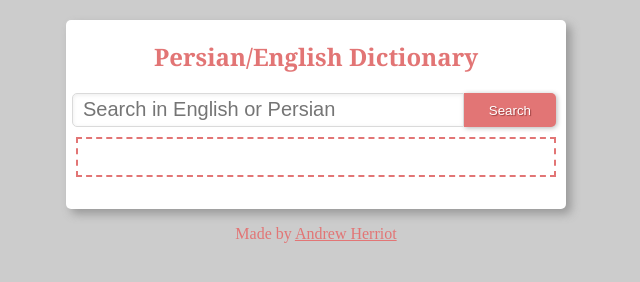
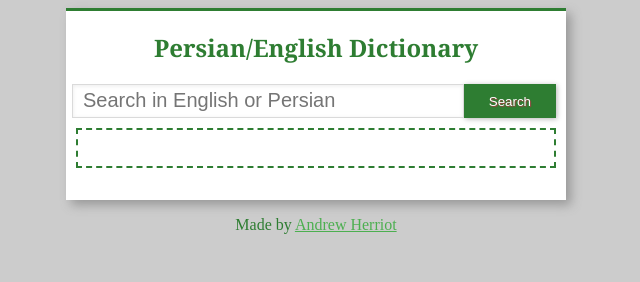
Before and after one commit to aherriot/dictionary, a website: page index.html in a window 1280 px wide. Shown: the whole page, without its empty margins (324-964 px from the left). Drawn offline with nearby package versions, Linux system fonts and the light colour scheme.

Commit message:
Updating the style and introducing sass.

```diff
--- a/Gruntfile.js
+++ b/Gruntfile.js
@@ -13,11 +13,25 @@ module.exports = function(grunt) {
       options: {
         livereload: true
       },
-      files: ['*.html', '*.js', '*.css']
+      files: ['*.html', '*.js', '*.css'],
+      css: {
+        files: '**/*.scss',
+        tasks: ['sass']
+      }
+    },
+    sass: {
+      dist: {
+        files: {
+          'style.css': 'style.scss'
+        }
+      }
     }
   });
+
   grunt.loadNpmTasks('grunt-contrib-connect');
   grunt.loadNpmTasks('grunt-contrib-watch');
+  grunt.loadNpmTasks('grunt-contrib-sass');
+
   grunt.registerTask('serve', [
     'connect:server',
     'watch'
--- a/main.js
+++ b/main.js
@@ -1,3 +1,8 @@
+var fromLang;
+var toLang = "fa";
+var results = $("#results");
+
+
 $(document).ready(function() {
 
   $("#searchForm").submit(function(event) {
@@ -6,18 +11,14 @@ $(document).ready(function() {
     lookupWord($("#searchBox").val());
   })
 
-
+  //Check if URL has term in it and look it up.
   var term = decodeURIComponent(window.location.hash.substring(2));
   if (term.length > 0) {
     $("#searchBox").val(term);
-    lookupWord($("#searchBox").val());
+    lookupWord(term);
   }
 
 });
-
-var fromLang;
-var toLang = "fa";
-var results = $("#results");
 
 function lookupWord(searchText) {
 
@@ -50,8 +51,6 @@ function lookupWord(searchText) {
     + "&titles=" + searchText
     + "&redirects=";
 
-  console.log(url);
-
   $.ajax({
     url: url,
     dataType: "jsonp",
@@ -65,7 +64,6 @@ function lookupWord(searchText) {
 
 function sucessHandler(data) {
 
-  //console.log(data);
   data = data.query.pages;
 
   if (data.hasOwnProperty("-1")) {
@@ -74,7 +72,6 @@ function sucessHandler(data) {
   }
 
   data = data[Object.keys(data)[0]];
-  //console.log(data);
 
   history.pushState({}, "Dictionary: " + data.title, "#/" +
     encodeURIComponent(data.title));
--- a/package.json
+++ b/package.json
@@ -19,6 +19,8 @@
   "devDependencies": {
     "grunt": "^0.4.5",
     "grunt-contrib-connect": "^0.8.0",
+    "grunt-contrib-less": "^1.0.0",
+    "grunt-contrib-sass": "^0.8.1",
     "grunt-contrib-watch": "^0.6.1"
   }
 }
--- /dev/null
+++ b/style.scss
@@ -0,0 +1,113 @@
+$primary-colour: #2E7D32;
+$primary-light-colour: #4CAF50;
+
+body {
+    background-color: #CCC;
+}
+
+#wrapper {
+  font-family: Georgia, Times, serif;
+  max-width: 500px;
+  margin-left: auto;
+  margin-right: auto;
+  background-color: white;
+  border-radius: 0px;
+  border-top: 3px solid $primary-colour;
+
+  box-shadow: 5px 5px 10px #999;
+  -moz-box-shadow: 5px 5px 10px #999;
+  -webkit-box-shadow: 5px 5px 10px #999;
+}
+
+#resultsWrapper {
+  border: 2px dashed $primary-colour;
+  padding: 10px;
+  margin: 10px;
+
+  img {
+    width: 20px;
+    height: 20px;
+    float: right;
+  }
+}
+
+#results a {
+    margin: 0 auto;
+    font-size: 2em;
+    color: $primary-colour;
+    text-decoration: none;
+}
+
+
+#footer {
+  p {
+    text-align: center;
+    color: $primary-colour;
+  }
+
+  a, a:visited {
+    color: $primary-light-colour;
+  }
+}
+
+.persian {
+    direction: rtl;
+}
+
+.formAlign {
+    overflow: hidden;
+    padding-right: -2em;
+}
+
+h2 {
+    text-align: center;
+    color: $primary-colour;
+    padding-top: 0px;
+}
+
+form {
+    text-align: center;
+}
+
+input[type="text"] {
+    border: 1px solid #DADADA;
+    color: #888888;
+    padding-left: 10px;
+
+    width: 95%;
+    margin-left: 10px;
+    height: 30px;
+    font-size: 20px;
+    line-height: 20px;
+
+    outline: 0 none;
+    border-radius: 0px 0px 0px 0px;
+    box-shadow: inset 0px 1px 4px #ECECEC;
+    -moz-box-shadow: inset 0px 1px 4px #ECECEC;
+    -webkit-box-shadow: inset 0px 1px 4px #ECECEC;
+}
+
+input[type="submit"], button {
+    color: #FFF;
+    background: $primary-colour;
+    border: 1px none #DADADA;
+    border-radius: 0px;
+
+    float: right;
+    padding: 10px 25px 10px 25px;
+    margin-right: 10px;
+    margin-left: 0px;
+    /*line-height: 15px;*/
+    height: 34px;
+
+    box-shadow: 1px 1px 5px #B6B6B6;
+    -moz-box-shadow: 1px 1px 5px #B6B6B6;
+    -webkit-box-shadow: 1px 1px 5px #B6B6B6;
+
+    text-shadow: 1px 1px 1px #9E3F3F;
+    cursor: pointer;
+}
+
+input[type="submit"]:hover {
+    background: $primary-light-colour;
+}
```
Also changed, not shown: index.html (+0 -1 lines), style.css.
